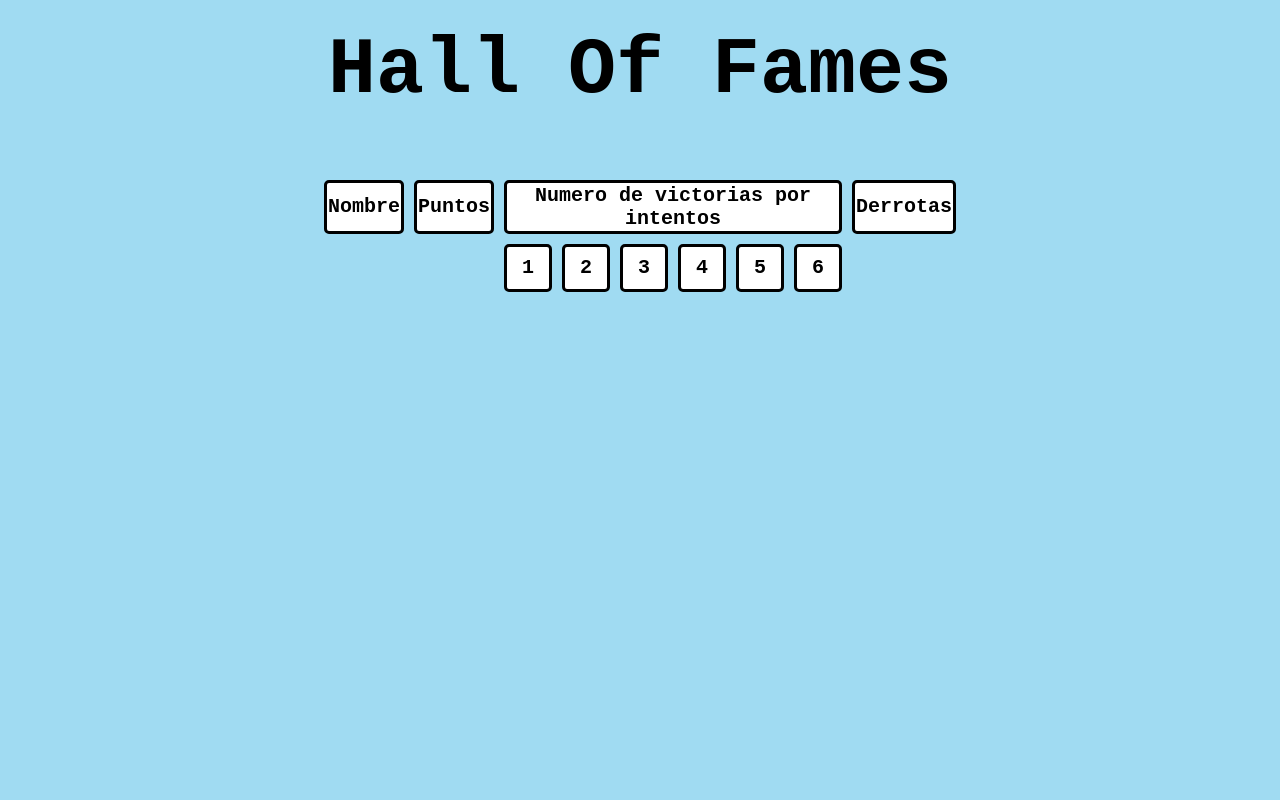
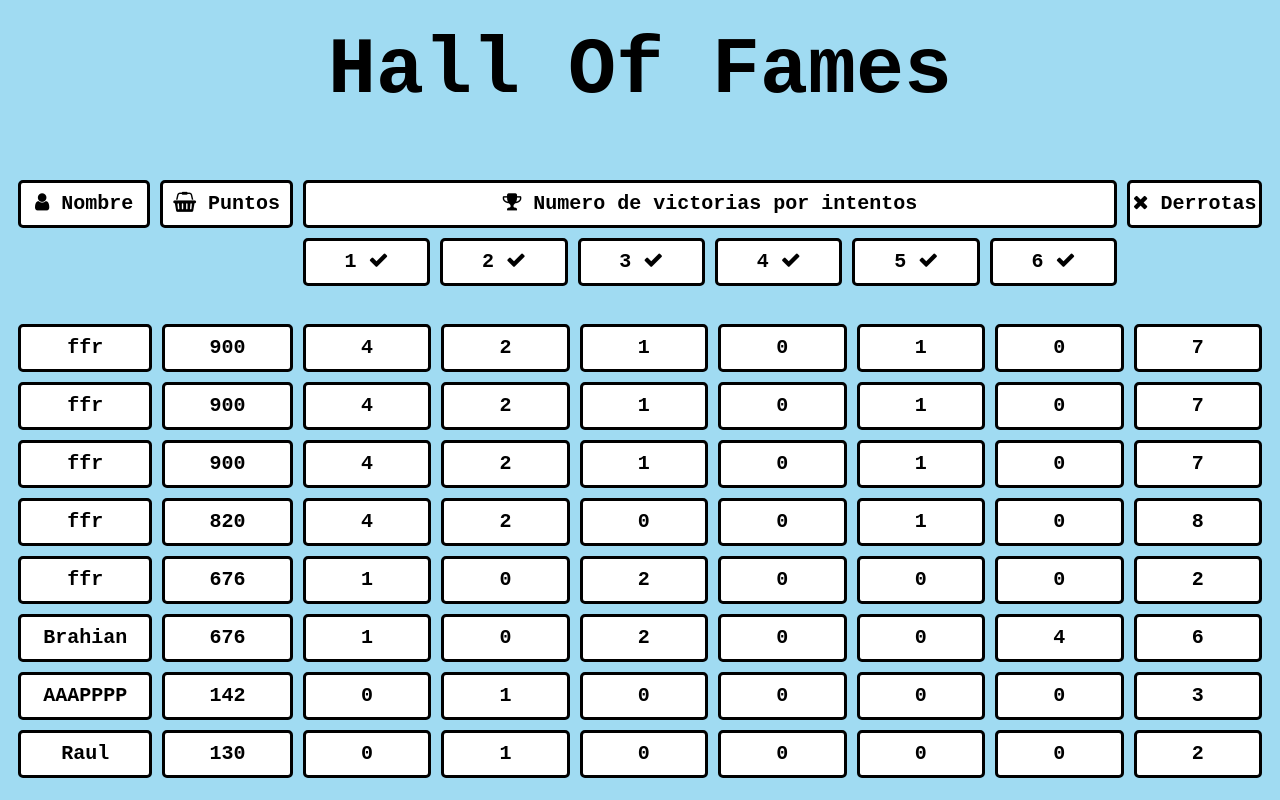
Before and after one commit to raul-garcia-sanchez/WordleProject, a PHP site: page /ranking.php in a window 1280 px wide. Run offline with PHP 8.4, Linux system fonts and the light colour scheme.

Commit message:
hall of fame ok

```diff
--- a/ranking.php
+++ b/ranking.php
@@ -7,6 +7,7 @@
     <meta name="viewport" content="width=device-width, initial-scale=1.0">
     <title>RANKING</title>
     <link rel="stylesheet" href="./style.css">
+    <link rel="stylesheet" href="https://cdnjs.cloudflare.com/ajax/libs/font-awesome/4.7.0/css/font-awesome.min.css">
 </head>
 <body class="body_ranking">
 
@@ -14,22 +15,37 @@
 
     <table>
         <tr>
-            <td>Nombre</td>
-            <td>Puntos</td>
-            <td colspan="6">Numero de victorias por intentos</td>
-            <td>Derrotas</td>
+            <td><i class="fa fa-user" aria-hidden="true"></i> Nombre</td>
+            <td><i class="fa fa-shopping-basket" aria-hidden="true"></i> Puntos</td>
+            <td colspan="6"><i class="fa fa-trophy" aria-hidden="true"></i> Numero de victorias por intentos</td>
+            <td><i class="fa fa-times" aria-hidden="true"></i> Derrotas</td>
         </tr>
         <tr>
             <td style="visibility:hidden"></td>
             <td style="visibility:hidden"></td>
-            <td>1</td>
-            <td>2</td>
-            <td>3</td>
-            <td>4</td>
-            <td>5</td>
-            <td>6</td>
+            <td>1 <i class="fa fa-check" aria-hidden="true"></i></td>
+            <td>2 <i class="fa fa-check" aria-hidden="true"></i></td>
+            <td>3 <i class="fa fa-check" aria-hidden="true"></i></td>
+            <td>4 <i class="fa fa-check" aria-hidden="true"></i></td>
+            <td>5 <i class="fa fa-check" aria-hidden="true"></i></td>
+            <td>6 <i class="fa fa-check" aria-hidden="true"></i></td>
             <td style="visibility:hidden"></td>
         </tr>
+    </table>
+    <br>
+    <table>
+        <?php
+        include './resources/auxFunctions.php';
+        $arrayRanking = getHallOfFames();
+        foreach($arrayRanking as $array){
+            echo "<tr>";
+            foreach($array as $arrayPublish){
+                echo "<td class='td-hall'>$arrayPublish</td>";
+            }
+            echo "</tr>";
+        }
+
+        ?>
     </table>
 
 </body>
--- a/resources/records.txt
+++ b/resources/records.txt
@@ -1,6 +1,8 @@
 ffr,676,1,0,2,0,0,0,2
 Brahian,676,1,0,2,0,0,4,6
-ffr,820,4,2,0,0,1,0
+ffr,820,4,2,0,0,1,0,8
 ffr,900,4,2,1,0,1,0,7
 ffr,900,4,2,1,0,1,0,7
 ffr,900,4,2,1,0,1,0,7
+Raul,130,0,1,0,0,0,0,2
+AAAPPPP,142,0,1,0,0,0,0,3
--- a/style.css
+++ b/style.css
@@ -66,8 +66,6 @@ td{
     background-color: #907903;
     transform: scale(1.20);
 }
-
-
 
 .body_index .header-index{
     display: flex;
@@ -219,8 +217,24 @@ select#lenguageSelected{
 
 .body_win #idTextWin{
     text-align: center;
-    }
+}
 
+.body_win .hallOfFame{
+    margin-left: 200px;
+    margin-top: 25px;
+    font-family: 'Courier New', Courier, monospace;
+    border-radius: 5px;
+    cursor: pointer;
+    background-color: #D9B504;
+    transition: all .2s ease-in-out;
+    font-weight: bold;
+    font-size: 16px;
+}
+
+.body_win .hallOfFame:hover{
+    background-color: #907903;
+    transform: scale(1.20);
+}
 /* CSS COMUN DE WIN Y LOSE */
 
 #finalMessage{
@@ -388,7 +402,9 @@ iframe{
     text-align: center;
 }
 
-
+.body_ranking td{
+    width: 130px;
+}
 
 /* Breakpoints para mobile responsive de index.php */
 
```
Also changed, not shown: win.php (+7 -1 lines).
